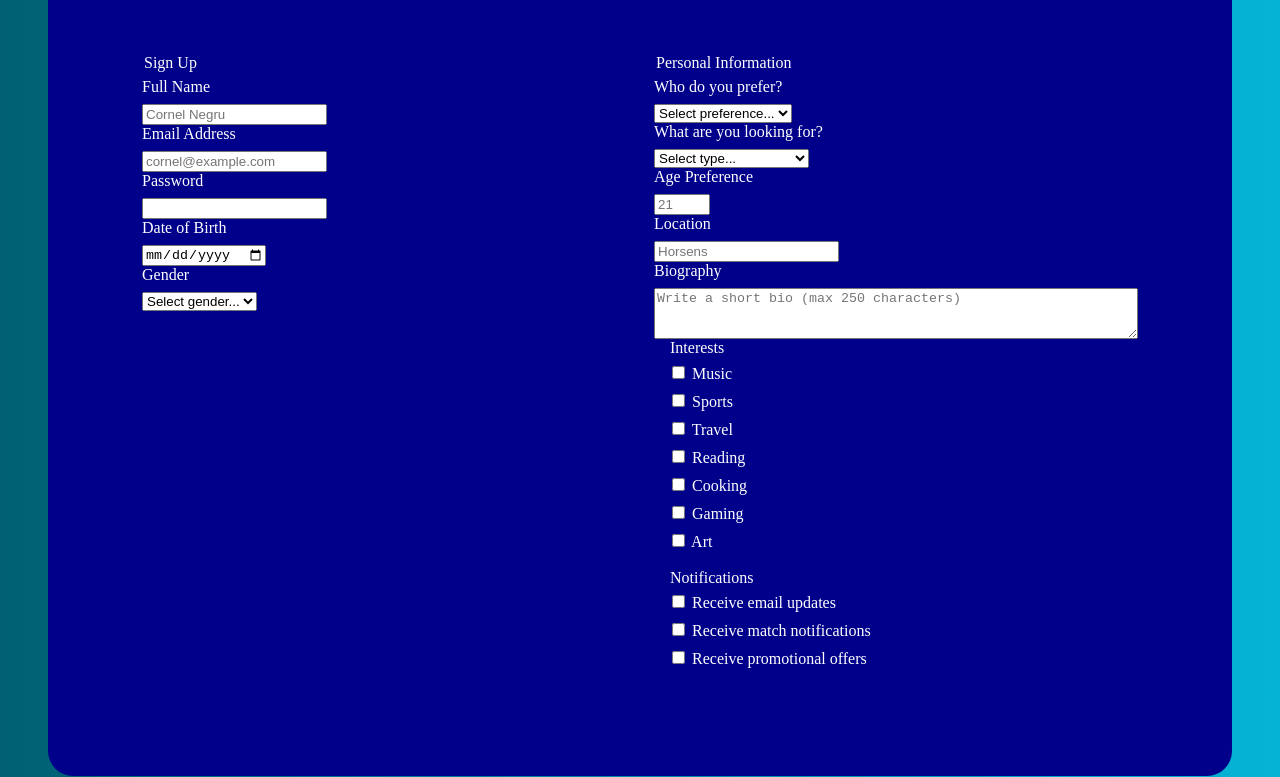
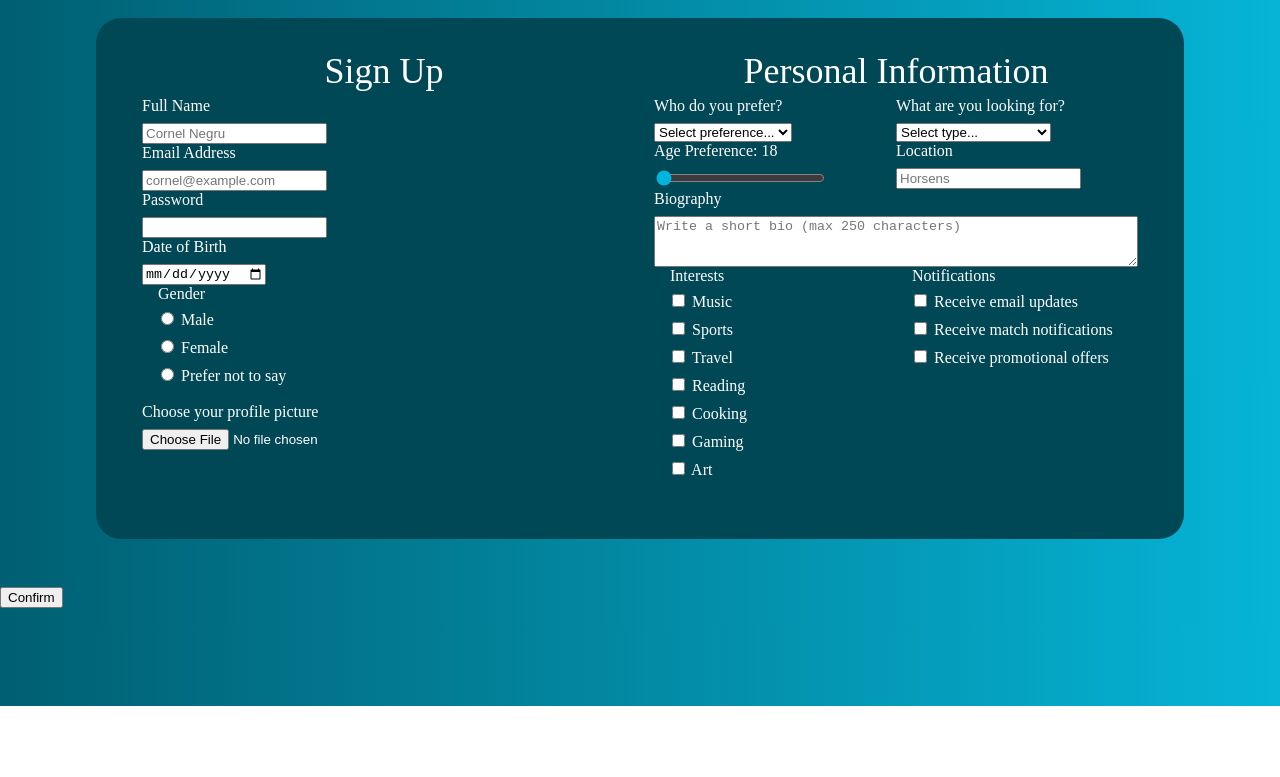
Before and after one commit to AdamHorelican/web-project, a plain HTML site: page index.html in a window 1280 px wide. Shown: the part 132-909 px from the top of the page. After the commit the page ends 838 px from the top, so only its background shows below. Drawn offline with Linux system fonts and the light colour scheme.

Commit message:
html changes

```diff
--- a/css/style.css
+++ b/css/style.css
@@ -6,19 +6,27 @@ background: #005F72;
 background: linear-gradient(90deg, rgba(0, 95, 114, 1) 0%, rgba(6, 180, 214, 1) 100%);;
 color: white;
 }
+h1 {
+    font-size: 56px;
+    text-align: center;
+}
 
 .form-sections{
     display: grid;
     grid-template-columns: 1fr 1fr;
-    padding: 5rem;
+    padding: 2rem;
     margin: 3rem auto;
-    background-color: darkblue;
+    background-color: #004856;
     border-radius: 25px;
     width: 80%;
 
 }
 
+.legendTitle{
+    text-align: center;
+    font-size: 36px;
 
+}
 
 label {
     display: block;
@@ -34,5 +42,16 @@ fieldset {
 
 .right {
     display: grid;
+    grid-template-columns: 1fr 1fr;
+}
+.biography {
+  grid-column: 1 / -1;
+  display: flex;
+  flex-direction: column;
+}
 
+
+input[type="range"] {
+  width: 70%;
+  accent-color: #00b4db;
 }
--- a/index.html
+++ b/index.html
@@ -1,47 +1,72 @@
 <!DOCTYPE html>
 <html lang="en">
+
 <head>
   <meta charset="UTF-8" />
   <meta name="viewport" content="width=device-width, initial-scale=1.0" />
   <title>Dating App – Sign Up</title>
   <link rel="stylesheet" href="css/style.css">
 </head>
+
 <body>
+  <h1>Register in order to meet your soulmate!</h1>
+  <form action="#" method="post" class="registration-form">
 
-  <form action="#" method="post" class="registration-form">
-    <h1>Register in order to meet your soulmate!</h1>
 
     <div class="form-sections">
       <!-- Left column -->
-      <fieldset class="left">
-        <legend>Sign Up</legend>
+       <section>
+<fieldset class="left" aria-labelledby="signupTitle">
+        <legend id="signupTitle" class="legendTitle">Sign Up</legend>
 
+        <div>
           <label for="fullname">Full Name</label>
-        <input type="text" id="fullname" name="fullname" placeholder="Cornel Negru" pattern="[A-Za-zÀ-ž\s\-]+" title="Only letters, spaces, and hyphens allowed" required>
+          <input type="text" id="fullname" name="fullname" placeholder="Cornel Negru" pattern="[A-Za-zÀ-ž\s\-]+"
+            title="Only letters, spaces, and hyphens allowed" required>
+        </div>
 
+        <div>
           <label for="email">Email Address</label>
           <input type="email" id="email" name="email" placeholder="cornel@example.com" required>
+        </div>
 
+        <div>
           <label for="password">Password</label>
-        <input type="password" id="password" name="password" pattern="(?=.*[A-Z]).{8,}" title="Password must be at least 8 characters long and contain at least one uppercase letter" required>
+          <input type="password" id="password" name="password" pattern="(?=.*[A-Z]).{8,}"
+            title="Password must be at least 8 characters long and contain at least one uppercase letter" required>
+        </div>
 
+        <div>
           <label for="dob">Date of Birth</label>
           <input type="date" id="dob" name="dob" required>
+        </div>
 
-        <label for="gender">Gender</label>
-        <select id="gender" name="gender" required>
-          <option value="" selected disabled>Select gender...</option>
-          <option value="female">Female</option>
-          <option value="male">Male</option>
-          <option value="other">Other</option>
-        </select>
+        <fieldset class="subgroup">
+          <legend>Gender</legend>
+          <label><input type="radio" name="gender" value="male" required> Male</label>
+          <label><input type="radio" name="gender" value="female"> Female</label>
+          <label><input type="radio" name="gender" value="pnts"> Prefer not to say</label>
         </fieldset>
 
+        <div>
+          <label for="file">Choose your profile picture</label>
+          <input type="file" id="file" name="file">
+        </div>
+
+
+      </fieldset>
+
+       </section>
+
+
+
+
+
       <!-- Right column -->
-      <fieldset class="right">
-        <legend>Personal Information</legend>
+       <section>
 
-        <div class="two-cols">
+<fieldset class="right" aria-labelledby="personalTitle">
+        <legend id="personalTitle" class="legendTitle">Personal Information</legend>
         <div>
           <label for="prefer">Who do you prefer?</label>
           <select id="prefer" name="prefer" required>
@@ -63,24 +88,31 @@
             <option value="undecided">Undecided</option>
           </select>
         </div>
+
+
+
+        <div>
+          <label for="agepref">Age Preference: <span id="ageValue">18</span></label>
+          <input type="range" id="agepref" name="agepref" min="18" max="90" value="18"
+            oninput="ageValue.textContent = this.value">
+
+
         </div>
 
-        <div class="two-cols">
+
         <div>
-            <label for="agepref">Age Preference</label>
-            <input type="number" id="agepref" name="agepref" placeholder="21" min="18" max="99">
+          <label for="location">Location</label>
+          <input type="text" id="location" name="location" placeholder="Horsens" pattern="[A-Za-zÀ-ž\s\-]+"
+            title="Letters, spaces, and hyphens only">
+        </div>
+
+
+        <div class="biography"><label for="bio">Biography</label>
+          <textarea id="bio" name="bio" rows="3" maxlength="250"
+            placeholder="Write a short bio (max 250 characters)"></textarea>
         </div>
 
         <div>
-            <label for="location">Location</label>
-            <input type="text" id="location" name="location" placeholder="Horsens" pattern="[A-Za-zÀ-ž\s\-]+" title="Letters, spaces, and hyphens only">
-          </div>
-        </div>
-
-        <label for="bio">Biography</label>
-        <textarea id="bio" name="bio" rows="3" maxlength="250" placeholder="Write a short bio (max 250 characters)"></textarea>
-
-        <div class="two-cols">
           <fieldset class="interests">
             <legend>Interests</legend>
             <label><input type="checkbox" name="interests" value="music"> Music</label>
@@ -92,18 +124,25 @@
             <label><input type="checkbox" name="interests" value="art"> Art</label>
           </fieldset>
 
+        </div>
+        <div>
+
           <fieldset class="notifications">
             <legend>Notifications</legend>
             <label><input type="checkbox" name="notifications" value="email-updates"> Receive email updates</label>
-            <label><input type="checkbox" name="notifications" value="match-notifications"> Receive match notifications</label>
-            <label><input type="checkbox" name="notifications" value="promotional-offers"> Receive promotional offers</label>
+            <label><input type="checkbox" name="notifications" value="match-notifications"> Receive match
+              notifications</label>
+            <label><input type="checkbox" name="notifications" value="promotional-offers"> Receive promotional
+              offers</label>
           </fieldset>
         </div>
       </fieldset>
+       </section>
+
     </div>
 
     <button type="submit">Confirm</button>
   </form>
+</body>
 
-</body>
 </html>
```
Lines whose indentation alone changed are shown as unchanged.
